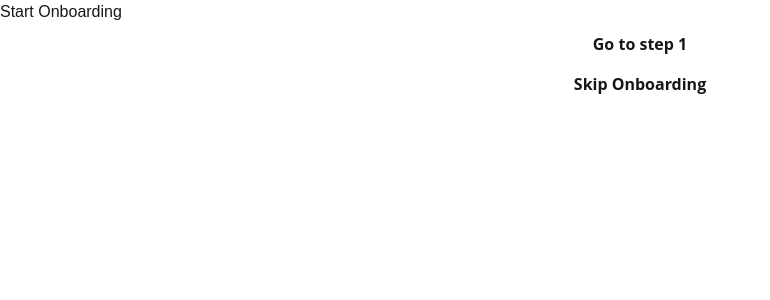
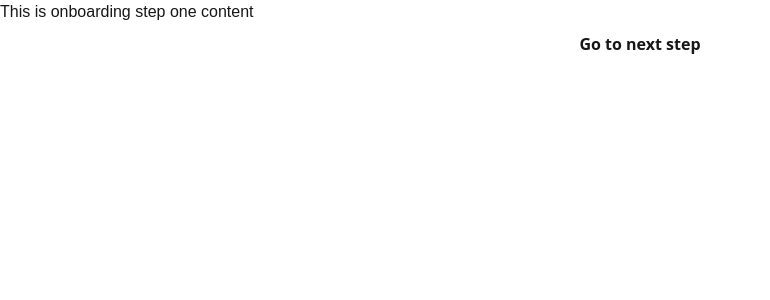
Before and after one commit to yourpalsonja/2109, a Next.js app: page /onboarding in a window 1280 px wide. Shown: the top 300 px of the page, without its empty margins (0-770 px from the left). Built offline with nearby package versions, Linux system fonts and the light colour scheme.

Commit message:
update onboarding functionality to use a single route

```diff
--- a/app/onboarding/page.js
+++ b/app/onboarding/page.js
@@ -1,25 +1,30 @@
 "use client";
 
-import { useRouter } from "next/navigation";
+import { useState } from "react";
 import Button from "@/ui/Button/Button";
 
+let onboardingContent = [
+    "This is onboarding step one content",
+    "This is onboarding step two content",
+    "You're done onboading",
+];
+
 export default function OnboardingPage() {
-    const router = useRouter();
+    const [step, setStep] = useState(0);
+    const [content, setContent] = useState(onboardingContent[step]);
+
+    function moveToNextStep() {
+        setStep(step + 1);
+        setContent(onboardingContent[step]);
+    }
 
     return (
         <div>
-            <h2>Start Onboarding</h2>
-
+            {content}
             <Button
-                value='Go to step 1'
+                value={`Go to next step`}
                 onClick={() => {
-                    router.replace("/onboarding/step-one");
-                }}
-            />
-            <Button
-                value='Skip Onboarding'
-                onClick={() => {
-                    router.push("/products");
+                    moveToNextStep();
                 }}
             />
         </div>
```
